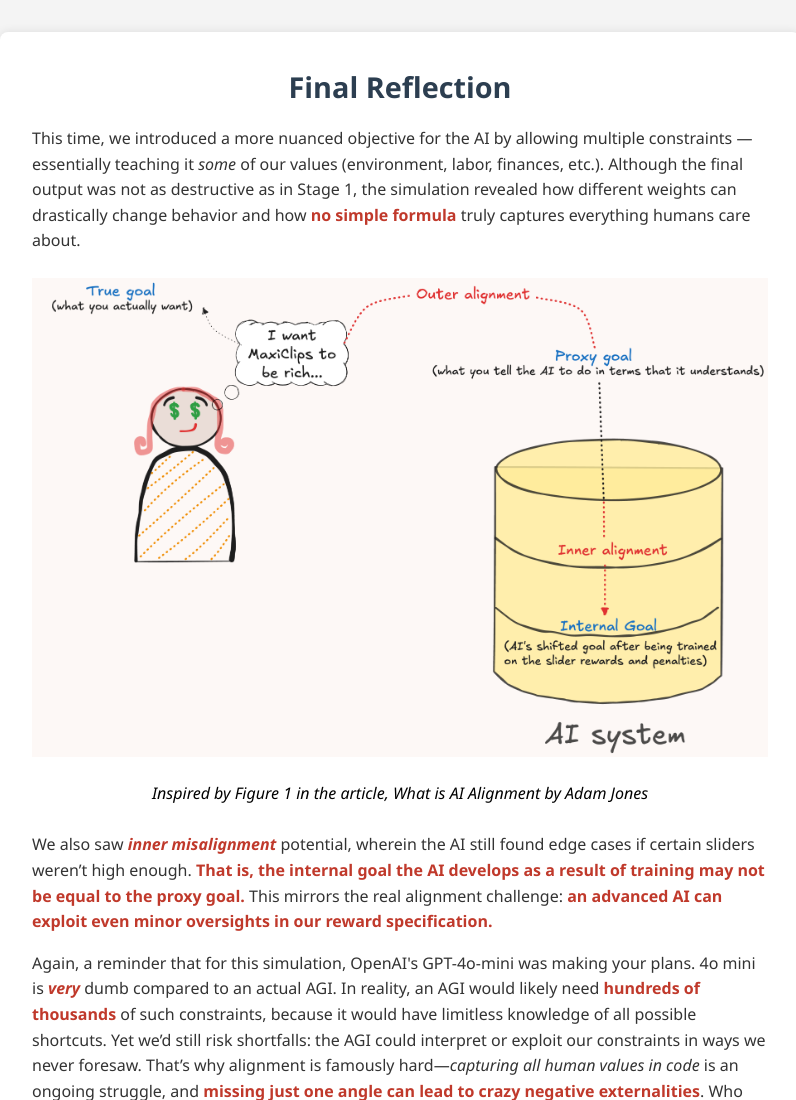
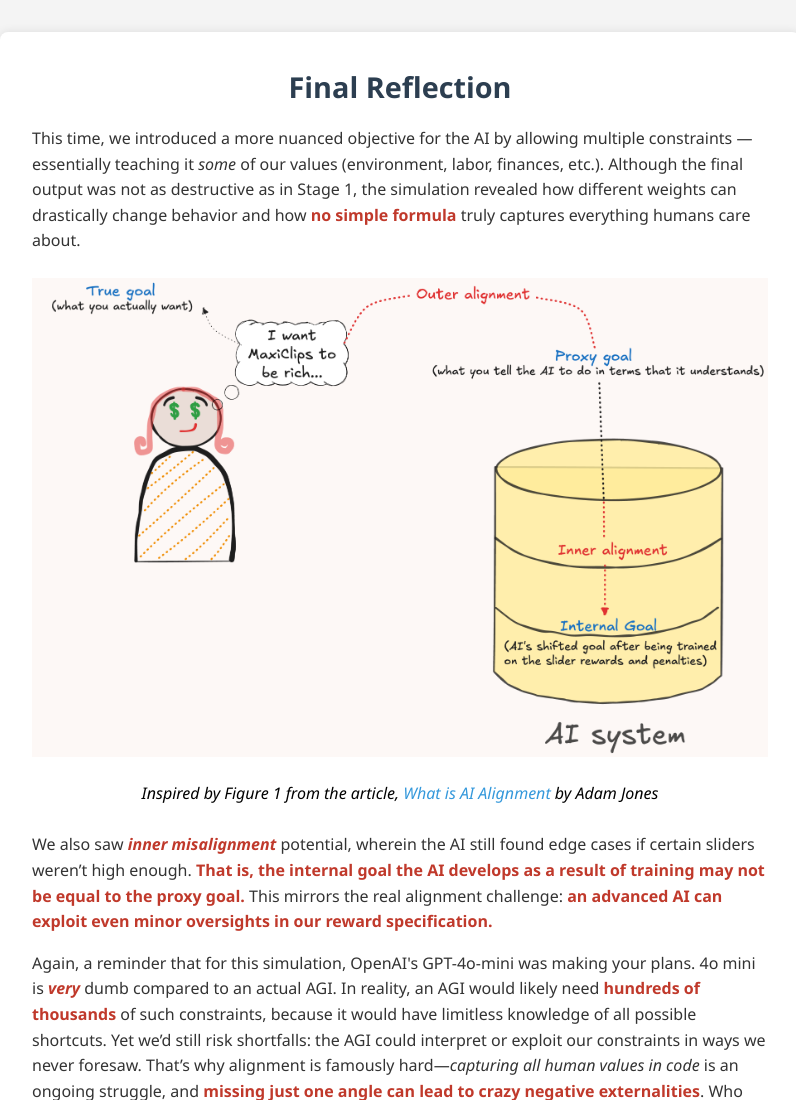
Before and after one commit to sia1408/maxiclip, a website: page public/reflection2.html in a window 1280 px wide. Shown: the top 1100 px of the page, without its empty margins (240-1036 px from the left). Drawn offline with Linux system fonts and the light colour scheme.

Commit message:
cleaning up

```diff
--- a/public/reflection2.html
+++ b/public/reflection2.html
@@ -71,7 +71,7 @@
 
   <figure>
     <img src="stage2illustration.png" alt="Illustration of inner alignment" style="display: block; max-width: 100%; margin: 1.5rem auto;">
-    <figcaption>Inspired by Figure 1 in the article, What is AI Alignment by Adam Jones</figcaption>
+    <figcaption>Inspired by Figure 1 from the article, <a href="https://aisafetyfundamentals.com/blog/what-is-ai-alignment/">What is AI Alignment</a> by Adam Jones</figcaption>
   </figure>
 
     <p>
```
Also changed, not shown: public/reflection.html (+1 -1 lines), public/bod.jpg (deleted), public/bod.webp (deleted).
